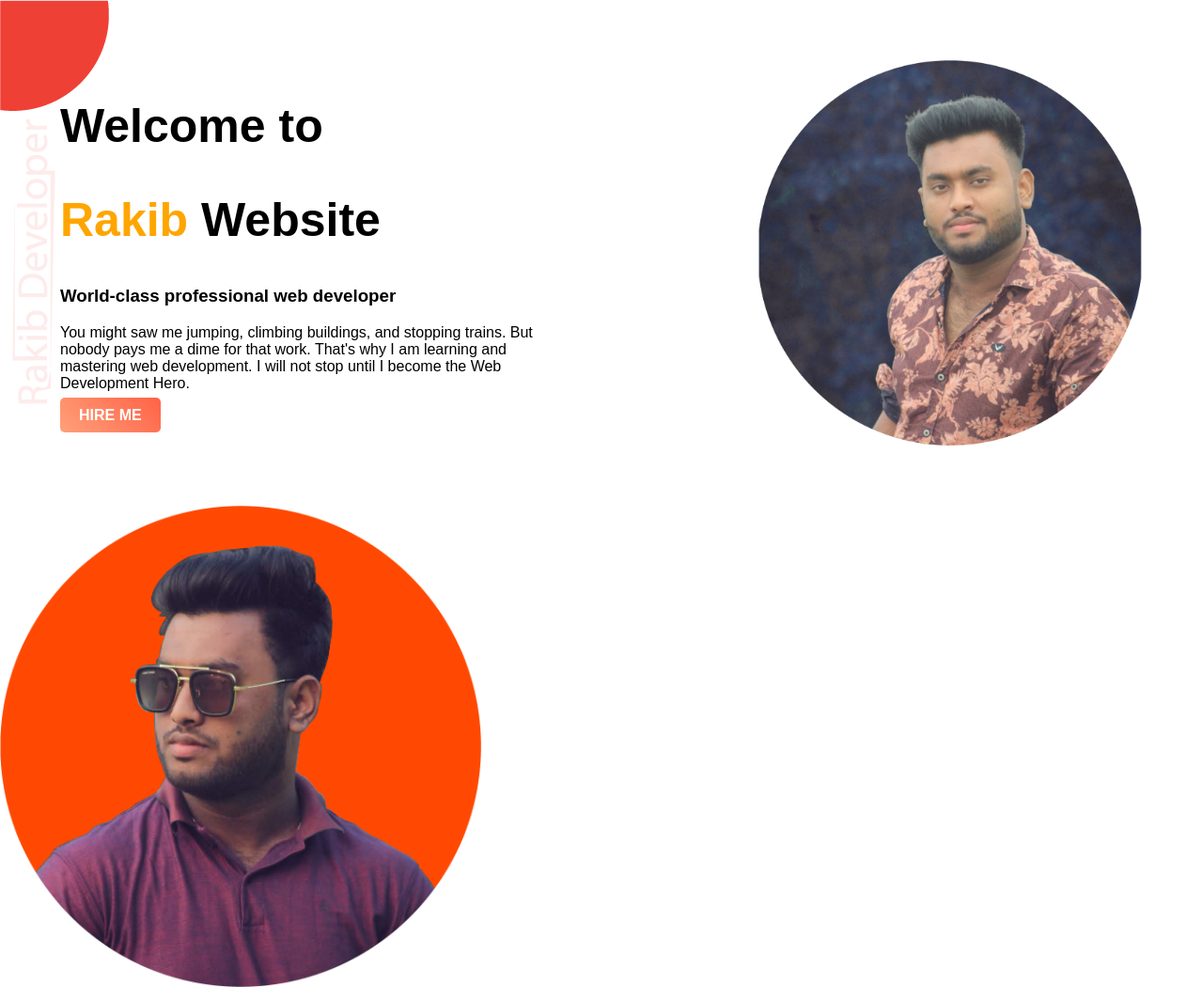
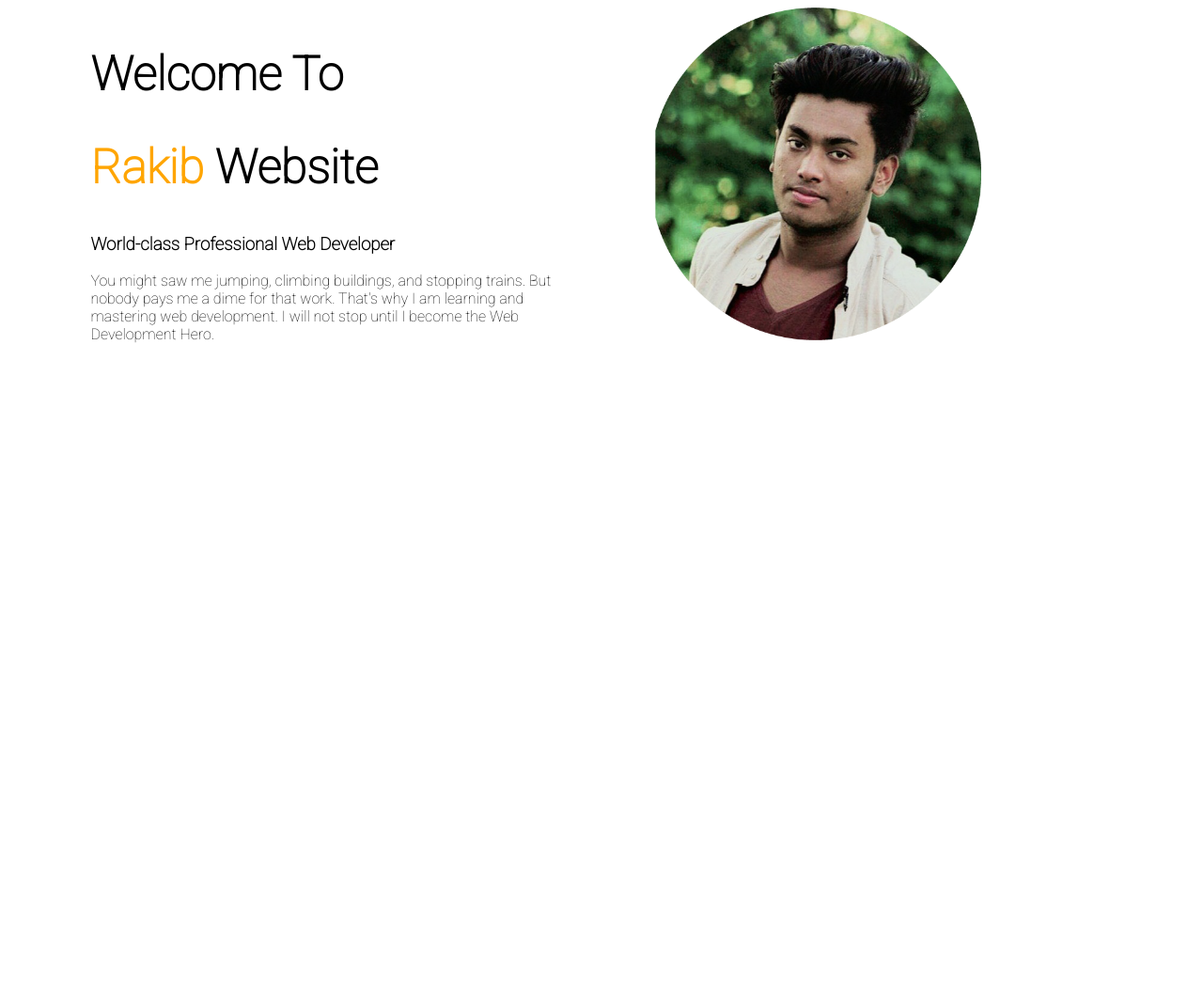
Before and after one commit to Rakib852/web-protfolio, a plain HTML site: page index.html in a window 1280 px wide. Shown: the whole page at 94% size. After the commit the page ends 800 px from the top, so only its background shows below. Drawn offline with Linux system fonts and the light colour scheme.

Commit message:
aded a top part

```diff
--- a/index.html
+++ b/index.html
@@ -1,29 +1,25 @@
 <!DOCTYPE html>
 <html lang="en">
 <head>
+    <meta charset="UTF-8">
+    <meta http-equiv="X-UA-Compatible" content="IE=edge">
+    <meta name="viewport" content="width=device-width, initial-scale=1.0">
     <title>Rakib Web Developer</title>
     <link rel="preconnect" href="https://fonts.googleapis.com">
+    <link rel="preconnect" href="https://fonts.gstatic.com" crossorigin>
+    <link href="https://fonts.googleapis.com/css2?family=Roboto:wght@100&display=swap" rel="stylesheet">
     <link rel="stylesheet" href="style.css">
 </head>
 <body>
-    <section class="top-banner">
-        <div class="halp">
-            <h1>Welcome to</h1>
+    <section>
+        <div class="halp-width">
+            <h1>Welcome To</h1>
             <h1><span class="name-highlight">Rakib</span> Website</h1>
-            <h3>World-class professional web developer</h3>
-            <p>You might saw me jumping, climbing buildings, and stopping trains. But nobody pays me a dime for that work. That's why I am learning and mastering web development. I will not stop until I become the Web Development Hero.</p>
-            <a class="link-button" target="_blanck" href="https://www.facebook.com/mdrakib.king.1">HIRE ME</a>
-        </div>
-        <div class="halp">
-            <img src="mohitul.png" alt="">
-        </div>
-    </section>
-    <section class="dream-area">
-        <div class="halp-width">
-            <img src="rakib.png" alt="">
+            <h3>World-class Professional Web Developer</h3>
+            <p>You might saw me jumping, climbing buildings, and stopping trains. But nobody pays me a dime for that work. That's why I am learning and mastering web development. I will not stop  until I become the Web Development Hero.</p>
         </div>
         <div class="halp-width">
-
+            <img src="profile1.png" alt="">
         </div>
     </section>
 </body>
--- a/style.css
+++ b/style.css
@@ -1,6 +1,5 @@
 body{
-    font-family: 'Oswald', sans-serif;
-    margin: 0;
+    font-family: 'Roboto', sans-serif;
 }
 h1{
     font-size: 50px;
@@ -8,32 +7,12 @@ h1{
 .name-highlight{
     color: orange;
 }
-.halp{
+.halp-width{
     width: 40%;
     float: left;
-    margin: 3%;
-    padding: 2%;
-}
-.halp img{
-    width: 80%;
-    float: right;
-}
-.top-banner{
-    background-image: url("top-banner2.png");
-    background-repeat: no-repeat;
-}
-section{
-    height: 500px;
-}
-.link-button{
-    text-decoration: none;
-    background-image: linear-gradient(45deg, lightsalmon, tomato);
-    padding: 10px 20px;
-    border-radius: 5px;
-    color: white;
-    font-weight: 700;
+    margin-left: 5%;
+    padding-left: 2%;
 }
 .halp-width img{
-    width: 40%;
-    float: left;
+    width: 70%;
 }
```
Also changed, not shown: MR.jpg (added), mk.png (deleted), mohitul.png (deleted), profile1.jpg (added), profile1.png (added), profile2.png (renamed from rk.png), rakib.png (deleted), top-banner2.png (deleted).
